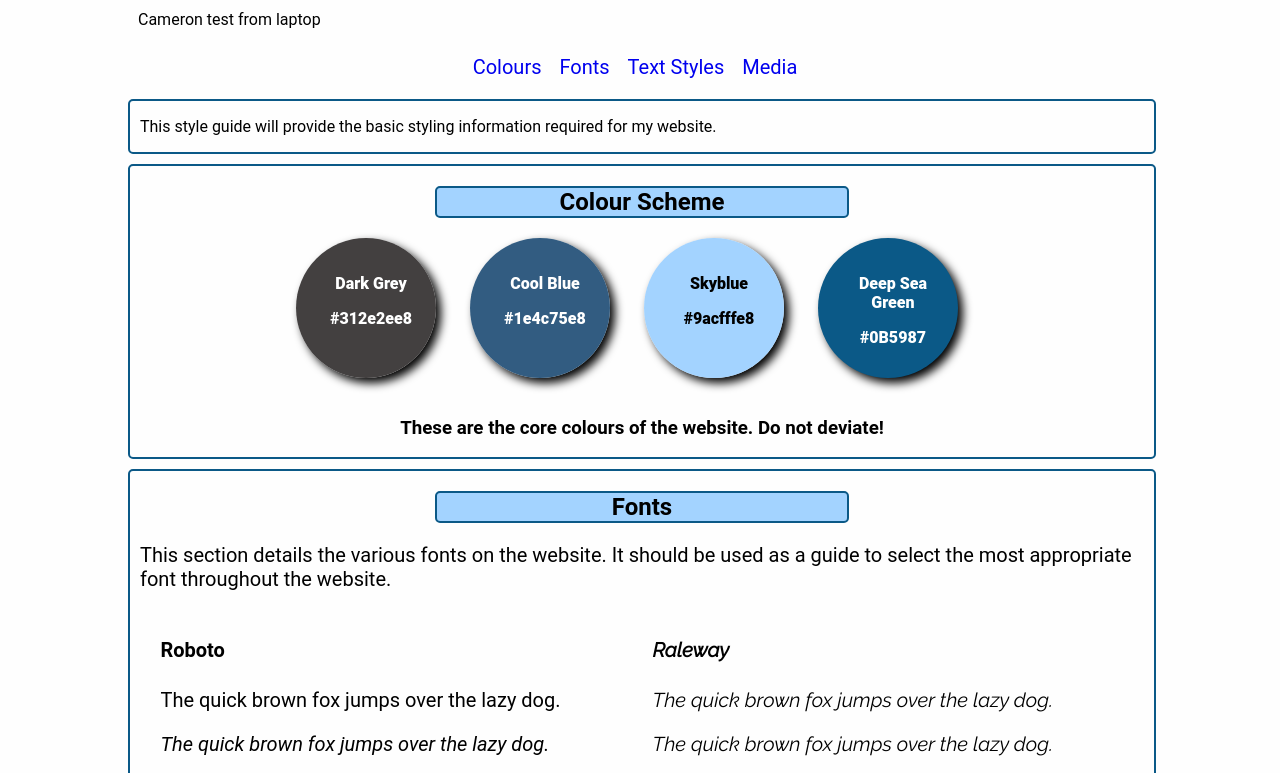
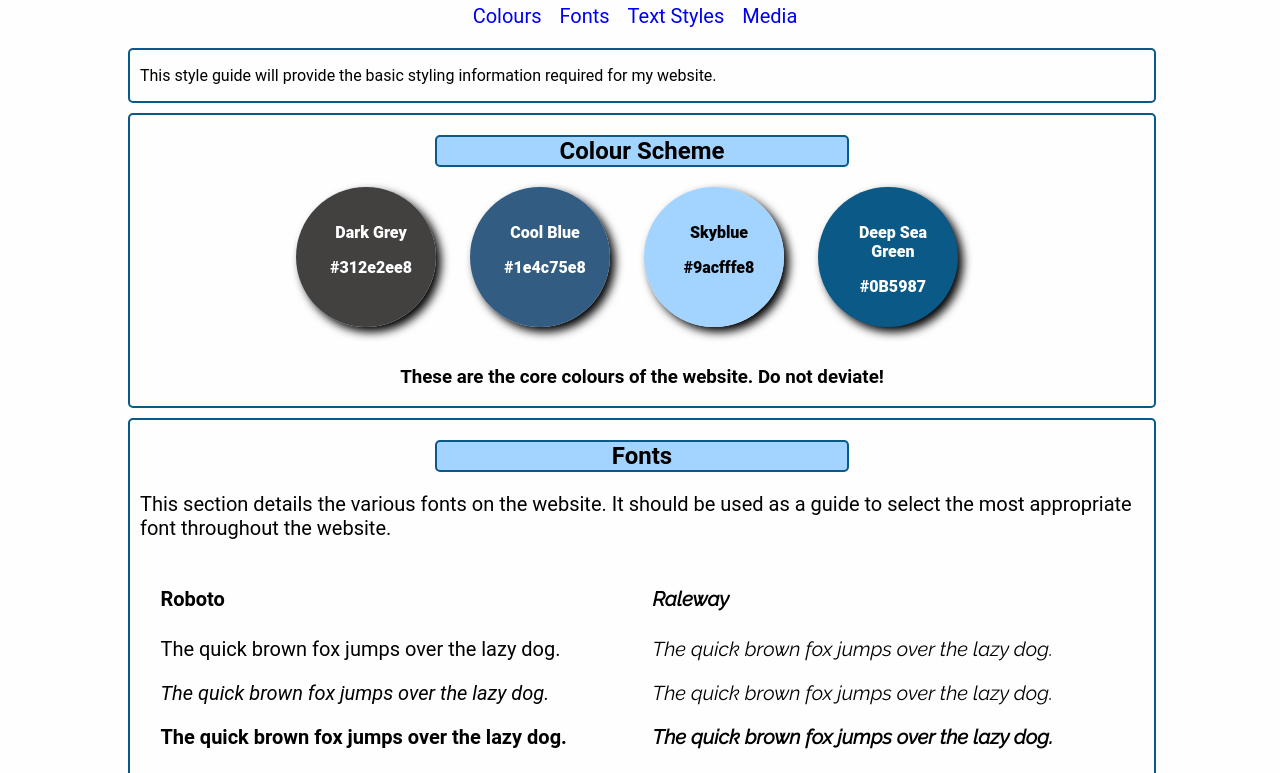
Before and after one commit to CH-MinuteMaker/Project-6---Style-Guide, a plain HTML site: page index.html in a window 1280 px wide. Shown: the part 87-860 px from the top of the page. Drawn offline with Linux system fonts and the light colour scheme; a web font is replaced by a local one.

Commit message:
removed test line

```diff
--- a/index.html
+++ b/index.html
@@ -9,8 +9,6 @@
     <header>
         <h1>My Website Style Guide</h1>
     </header>
-
-    <p>Cameron test from laptop</p>
 
     <nav>
         <ul>
```
